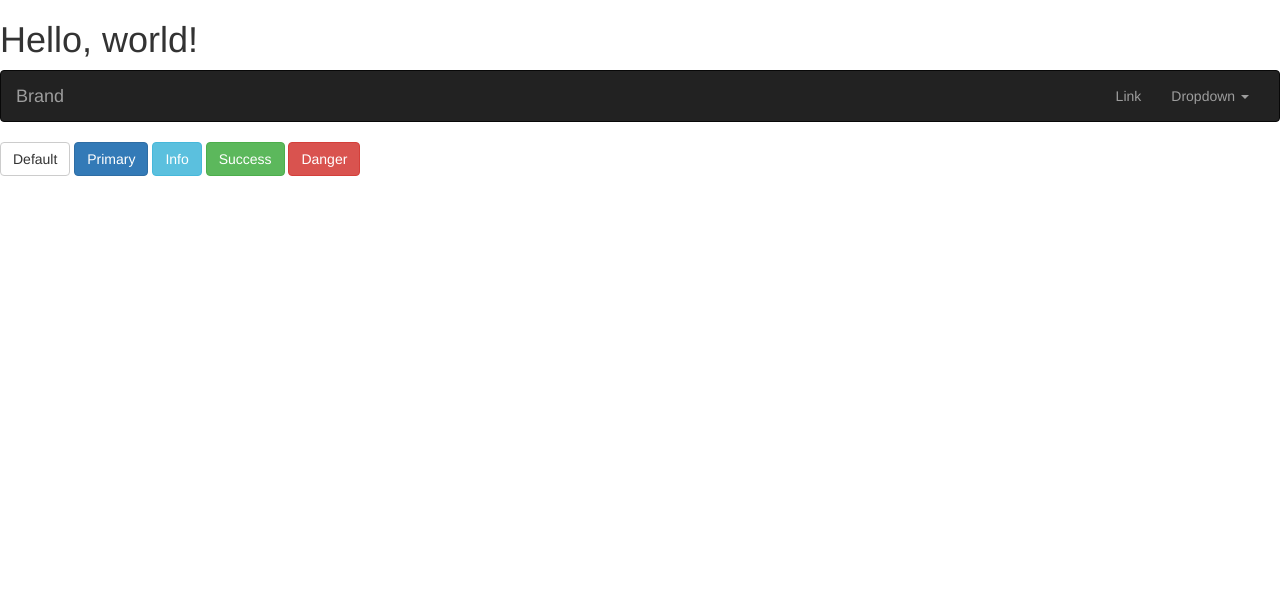
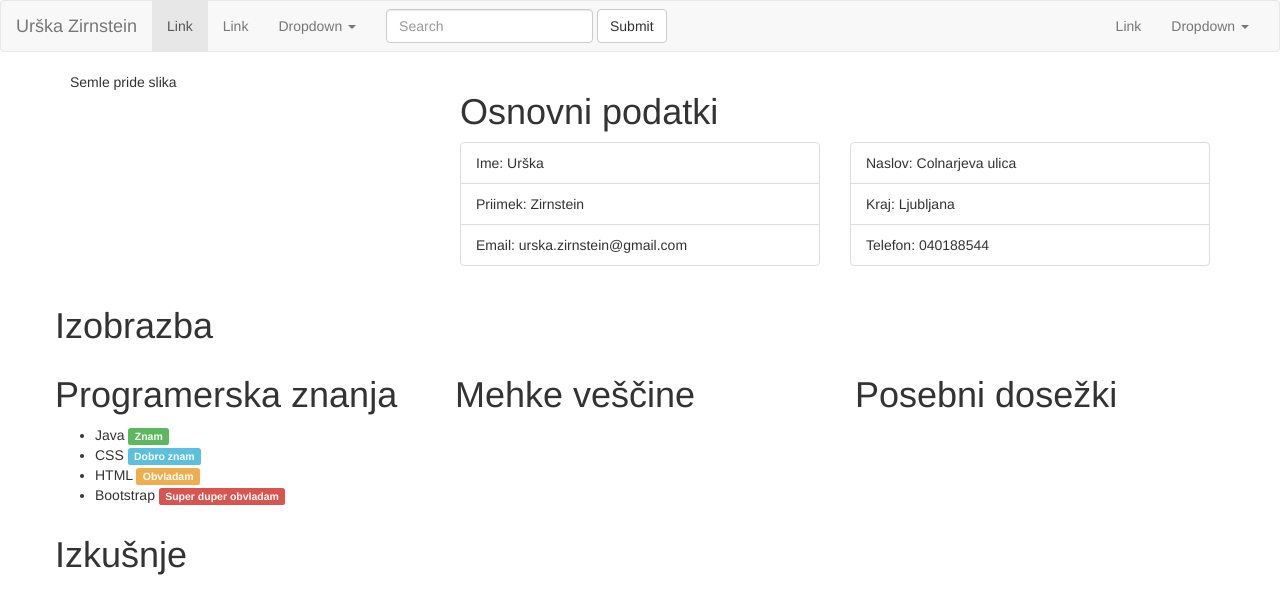
Before and after one commit to Zirnstein/Startbootstrap, a plain HTML site: page index.html in a window 1280 px wide. Drawn offline with nearby package versions, Linux system fonts and the light colour scheme.

Commit message:
Cv half done

```diff
--- a/index.html
+++ b/index.html
@@ -14,34 +14,52 @@
     </head>
 
     <body>
-        <h1>Hello, world!</h1>
-
-
-
-<nav class="navbar navbar-inverse">
+                <nav class="navbar navbar-default">
             <div class="container-fluid">
               <!-- Brand and toggle get grouped for better mobile display -->
               <div class="navbar-header">
-             <button type="button" class="navbar-toggle collapsed" data-toggle="collapse" data-target="#bs-example-navbar-collapse-1">
+                <button type="button" class="navbar-toggle collapsed" data-toggle="collapse" data-target="#bs-example-navbar-collapse-1" aria-expanded="false">
                   <span class="sr-only">Toggle navigation</span>
                   <span class="icon-bar"></span>
                   <span class="icon-bar"></span>
                   <span class="icon-bar"></span>
                 </button>
-             <a class="navbar-brand" href="#">Brand</a>
+                <a class="navbar-brand" href="#">Urška Zirnstein</a>
               </div>
 
               <!-- Collect the nav links, forms, and other content for toggling -->
               <div class="collapse navbar-collapse" id="bs-example-navbar-collapse-1">
+                <ul class="nav navbar-nav">
+                  <li class="active"><a href="#">Link <span class="sr-only">(current)</span></a></li>
+                  <li><a href="#">Link</a></li>
+                  <li class="dropdown">
+                    <a href="#" class="dropdown-toggle" data-toggle="dropdown" role="button" aria-haspopup="true" aria-expanded="false">Dropdown <span class="caret"></span></a>
+                    <ul class="dropdown-menu">
+                      <li><a href="#">Action</a></li>
+                      <li><a href="#">Another action</a></li>
+                      <li><a href="#">Something else here</a></li>
+                      <li role="separator" class="divider"></li>
+                      <li><a href="#">Separated link</a></li>
+                      <li role="separator" class="divider"></li>
+                      <li><a href="#">One more separated link</a></li>
+                    </ul>
+                  </li>
+                </ul>
+                <form class="navbar-form navbar-left">
+                  <div class="form-group">
+                    <input type="text" class="form-control" placeholder="Search">
+                  </div>
+                  <button type="submit" class="btn btn-default">Submit</button>
+                </form>
                 <ul class="nav navbar-nav navbar-right">
                   <li><a href="#">Link</a></li>
                   <li class="dropdown">
-                 <a href="#" class="dropdown-toggle" data-toggle="dropdown" role="button" aria-expanded="false">Dropdown <span class="caret"></span></a>
-                 <ul class="dropdown-menu" role="menu">
+                    <a href="#" class="dropdown-toggle" data-toggle="dropdown" role="button" aria-haspopup="true" aria-expanded="false">Dropdown <span class="caret"></span></a>
+                    <ul class="dropdown-menu">
                       <li><a href="#">Action</a></li>
                       <li><a href="#">Another action</a></li>
                       <li><a href="#">Something else here</a></li>
-                   <li class="divider"></li>
+                      <li role="separator" class="divider"></li>
                       <li><a href="#">Separated link</a></li>
                     </ul>
                   </li>
@@ -49,11 +67,83 @@
               </div><!-- /.navbar-collapse -->
             </div><!-- /.container-fluid -->
           </nav>
-       <button class="btn btn-default">Default</button>
-       <button class="btn btn-primary">Primary</button>
-       <button class="btn btn-info">Info</button>
-       <button class="btn btn-success">Success</button>
-       <button class="btn btn-danger">Danger</button>
 
+          <div class="container">
+            <div class="row">
+                  <div id="slika" class="col-xs-12 col-md-3">
+                    Semle pride slika
+
+                  </div>
+
+                  <div id="osn_pod" class="col-xs-12 col-md-offset-1 col-md-8">
+                        <div class="row">
+                            <div class="col-xs-12">
+                              <h1>Osnovni podatki</h1>
+                           </div>
+                       </div>
+                        <div class="row" >
+                                <div class="col-md-6">
+                                  <ul class="list-group">
+                                    <li class="list-group-item">Ime: Urška</li>
+                                    <li class="list-group-item">Priimek: Zirnstein</li>
+                                    <li class="list-group-item">Email: urska.zirnstein@gmail.com</li>
+
+                                  </ul>
+                               </div>
+
+                            <div class="col-md-6">
+                              <ul class="list-group">
+                                <li class="list-group-item">Naslov: Colnarjeva ulica</li>
+                                <li class="list-group-item">Kraj: Ljubljana</li>
+                                <li class="list-group-item">Telefon: 040188544</li>
+
+                              </ul>
+                           </div>
+                    </div>
+            </div>
+            <div class="row">
+                      <div id="izob" class="col-xs-12">
+                          <h1>Izobrazba</h1>
+                      </div>
+                      <div id="prog_zna" class="col-xs-12 col-md-4">
+                          <h1>Programerska znanja</h1>
+
+                           <ul>
+                             <li>Java
+
+
+                          <span class="label label-success">Znam</span>
+                        </li>
+
+                          <li>
+                            CSS
+                            <span class="label label-info">Dobro znam</span>
+                        </li>
+                          <li>
+                            HTML
+                            <span class="label label-warning">Obvladam</span>
+                        </li>
+                          <li>
+                            Bootstrap
+                            <span class="label label-danger">Super duper obvladam</span>
+                          </li>
+
+
+                        </ul>
+                      </div>
+                      <div id="meh_ves" class="col-xs-12 col-md-4">
+                          <h1>Mehke veščine</h1>
+                      </div>
+                      <div id="pos_dos" class="col-xs-12 col-md-4">
+                          <h1>Posebni dosežki</h1>
+                      </div>
+          </div>
+
+          <div class="row">
+                      <div id="izku" class="col-xs-12">
+                        <h1>Izkušnje</h1>
+                    </div>
+          </div>
+          </div>
     </body>
 </html>
```
Lines whose indentation alone changed are shown as unchanged.
